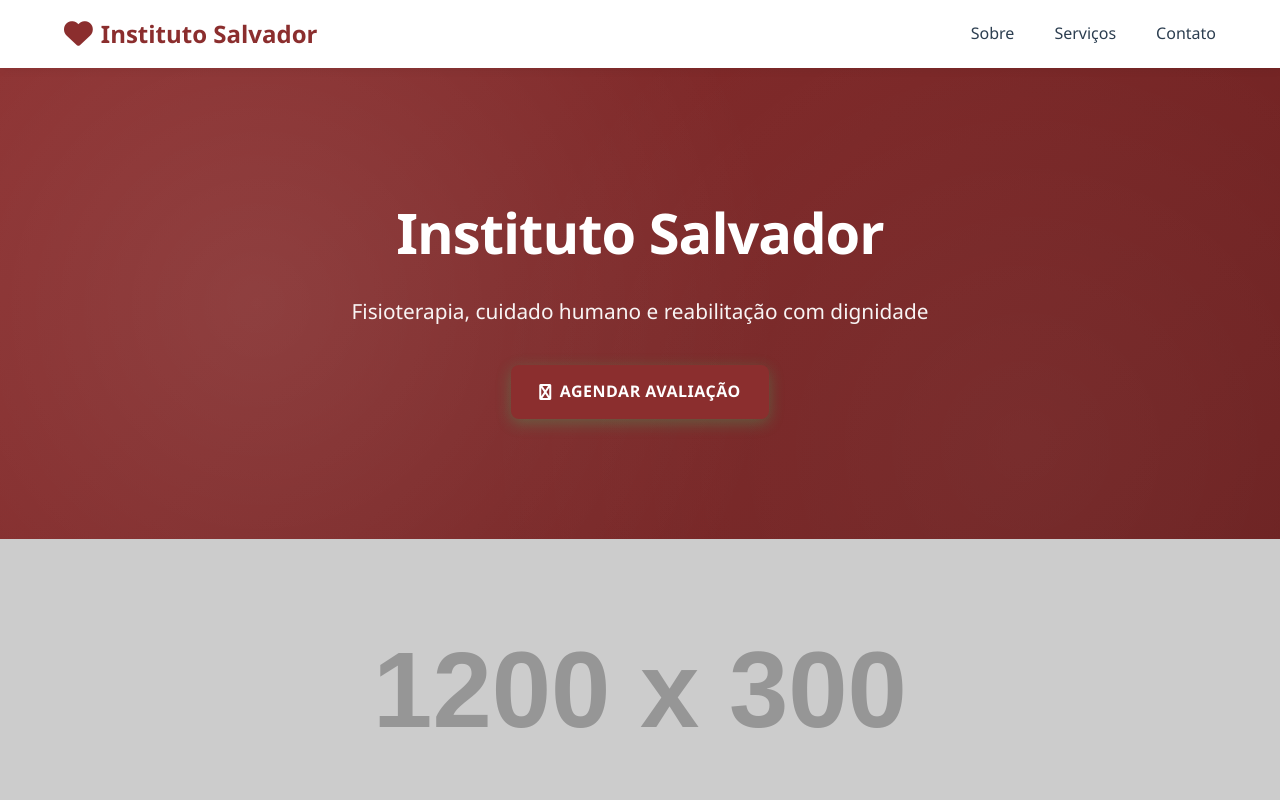
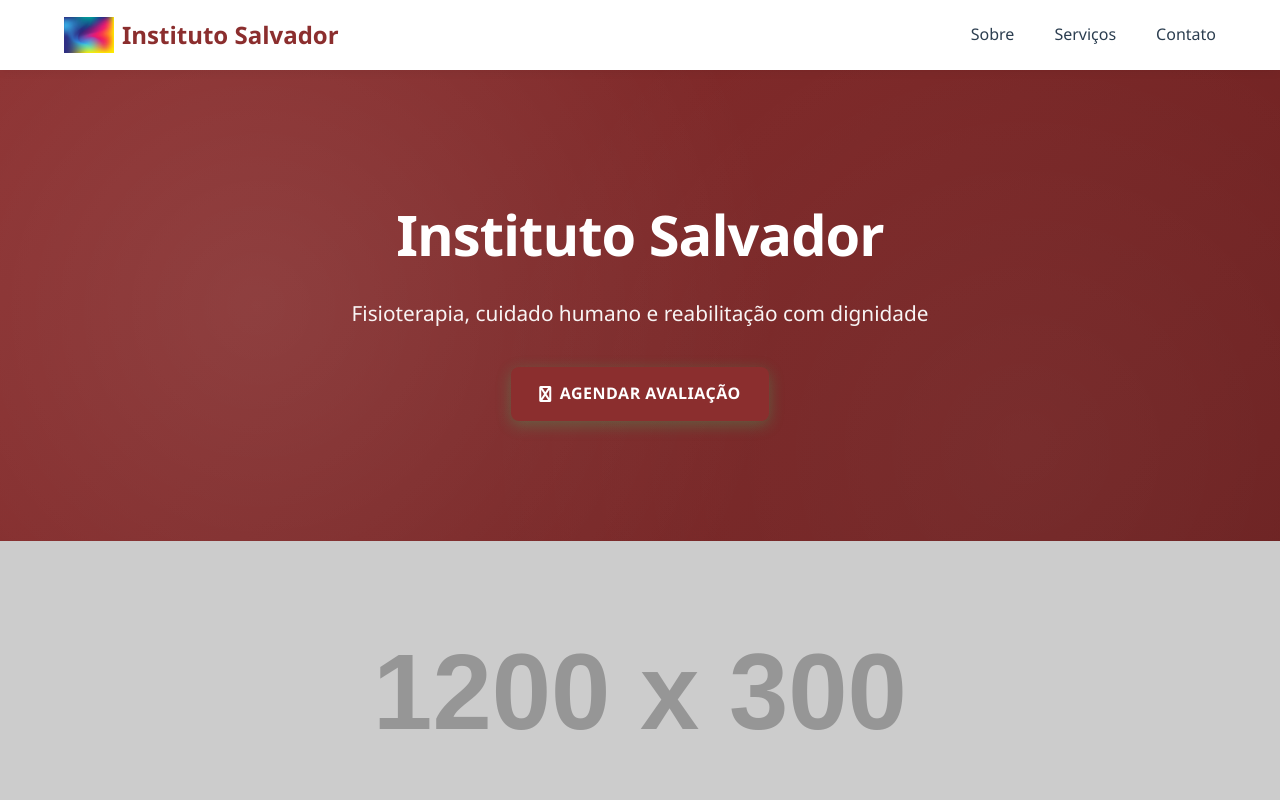
Before and after one commit to 7ggo7/teste-instituto-salvador, a plain HTML site: page index.html in a window 1280 px wide. Shown: the top 800 px of the page. Drawn offline with Linux system fonts and the light colour scheme; placeholder pictures from the web are drawn by us.

Commit message:
Atualiza site

```diff
--- a/index.html
+++ b/index.html
@@ -18,7 +18,8 @@
 <nav class="navbar">
     <div class="nav-container">
         <div class="nav-logo">
-            <i class="fas fa-heart"></i> <span class="logo-texto">Instituto Salvador</span>
+            <img src="teste de logo.webp" alt="Logo Instituto Salvador" class="logo-img">
+            <span class="logo-texto">Instituto Salvador</span>
         </div>
         <button class="menu-toggle" id="menuToggle">
             <span></span>
--- a/style.css
+++ b/style.css
@@ -83,8 +83,12 @@ body {
     gap: 8px;
 }
 
-.nav-logo i {
-    font-size: 1.8rem;
+.nav-logo .logo-img {
+    height: 40px;
+    width: auto;
+    max-width: 50px;
+    object-fit: contain;
+    display: block;
 }
 
 .logo-texto {
```
Also changed, not shown: teste de logo.webp (added).
